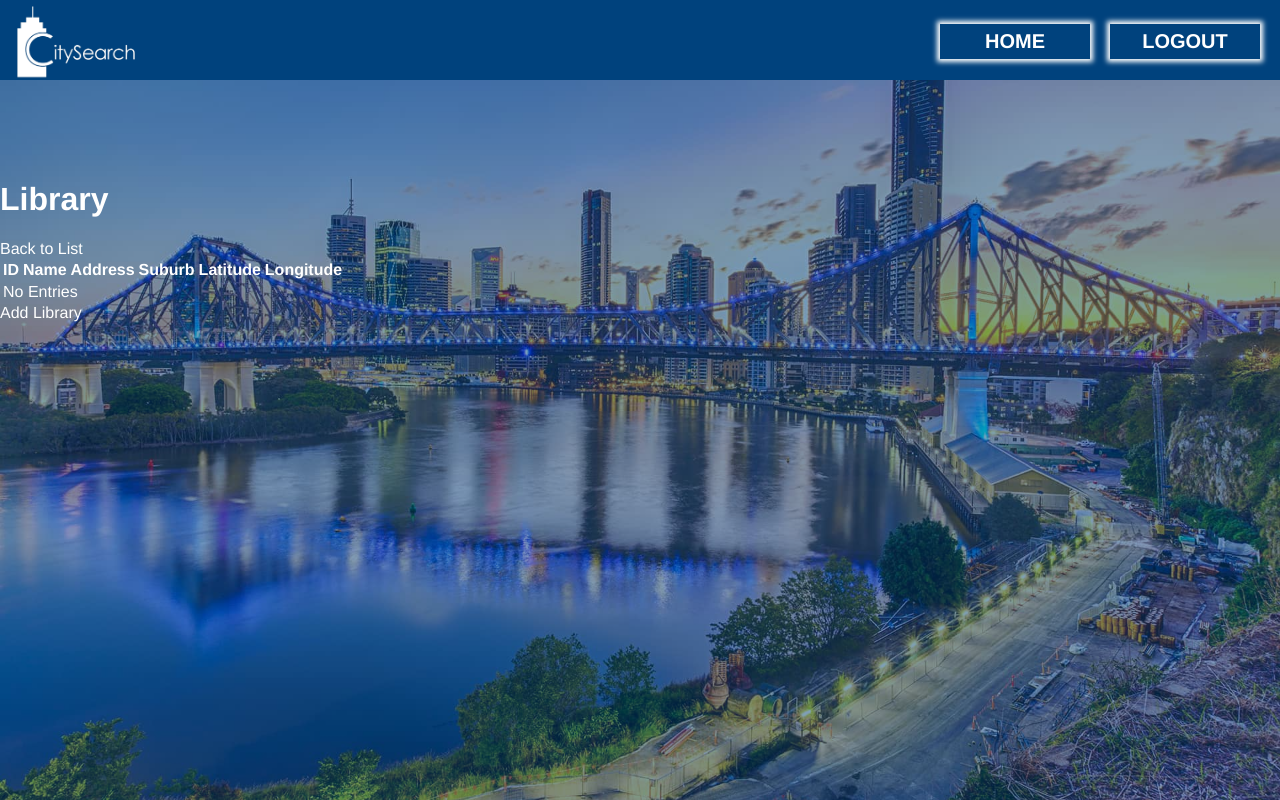
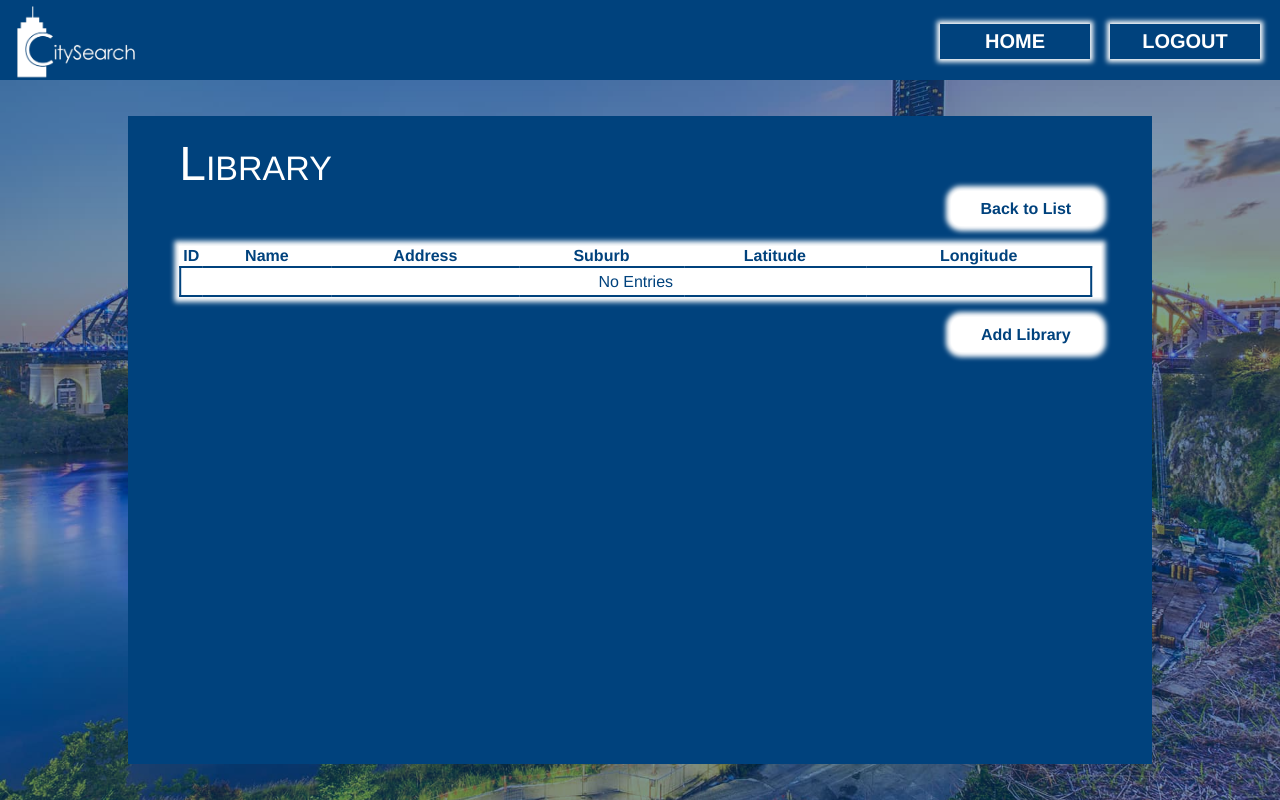
Before and after one commit to thejonnyhall/ifb299, a Django app: page /edit/1/ in a window 1280 px wide. Run offline with Django 3.2, Linux system fonts and the light colour scheme; data comes from the database, SQL or seed files in the repository; both versions use the stored data as it was after the commit.

Commit message:
Finish styling of edit pages

```diff
--- a/park_n_sons/edit/urls.py
+++ b/park_n_sons/edit/urls.py
@@ -6,5 +6,6 @@
     url(r'^$', views.edit, name='edit'),
     url(r'^([0-9]+)/$', views.display, name='display'),
     url(r'^([0-9]+)/add/$', views.add, name='add'),
-    url(r'^([0-9]+)/modify/([0-9]+)/$', views.modify, name='modify')
+    url(r'^([0-9]+)/modify/([0-9]+)/$', views.modify, name='modify'),
+    url(r'^([0-9]+)/delete/([0-9]+)/$', views.delete, name='delete')
 ]
--- a/park_n_sons/edit/views.py
+++ b/park_n_sons/edit/views.py
@@ -92,3 +92,7 @@
     }
 
     return render(request, "modify.html", c)
+
+def delete(request, building, id):
+    Results.objects.get(id=id).delete()
+    return HttpResponseRedirect("/edit/"+building)
--- a/park_n_sons/static/css/edit.css
+++ b/park_n_sons/static/css/edit.css
@@ -13,4 +13,141 @@
     position: relative;
     left: 50%;
     transform: translateX(-50%);
+
+    -o-transition:.5s;
+    -ms-transition:.5s;
+    -moz-transition:.5s;
+    -webkit-transition:.5s;
+    transition:.5s;
+
+    cursor: pointer;
 }
+
+.buildings:hover {
+    background-color: #00427D;
+    color: white;
+}
+
+h1 {
+    margin: 0px;
+    position: relative;
+    top: 20px;
+    left: 5%;
+    font-variant: small-caps;
+    font-size: 48px;
+    font-weight: normal;
+}
+
+#display {
+    width: 80%;
+    height: 90%;
+    position: relative;
+    left: 50%;
+    top: 50%;
+    transform: translateX(-50%) translateY(-50%);
+    background-color: #00427D;
+}
+
+#dataTable {
+    width: 90%;
+    background-color: white;
+    box-shadow: 0px 0px 5px 5px white;
+    color: #00427D;
+    position: relative;
+    left: 50%;
+    transform: translateX(-50%);
+    border-collapse: collapse;
+}
+
+#idCol {
+    width: 20px;
+}
+
+.nameCol {
+    width: 20%;
+    text-align: left!important;
+    padding-left: 5px;
+}
+
+#dataTable td{
+    text-align: center;
+    border: 2px solid #00427D;
+    line-height: 25px;
+}
+
+.btn {
+    display: block;
+    width: 150px;
+    height: 35px;
+    background-color: white;
+    box-shadow: 0px 0px 5px 5px white;
+    border-radius: 10px;
+    line-height: 35px;
+    text-align: center;
+    font-weight: bold;
+    color: #00427D;
+    margin-top: 20px;
+    margin-bottom: 20px;
+    position: relative;
+    left: calc(95% - 150px);
+    -o-transition:.5s;
+    -ms-transition:.5s;
+    -moz-transition:.5s;
+    -webkit-transition:.5s;
+    transition:.5s;
+
+    cursor: pointer;
+}
+
+#backBtn {
+    width: 200px;
+    position: absolute;
+    left: calc(100% - 200px - 20px);
+}
+
+form {
+    padding: 20px;
+}
+
+.fieldWrapper label {
+    display: inline-block;
+    width: 100px;
+}
+
+.fieldWrapper {
+    height: 30px;
+    line-height: 30px;
+}
+
+.fieldWrapper input {
+    width: 300px;
+}
+
+.btn:hover{
+    background-color: #00427D;
+    color: white;
+}
+
+.editDelBtn {
+    color: #00427D;
+    font-variant: small-caps;
+    display: inline-block;
+    width: 45%;
+    min-width: 50px;
+    text-align: center;
+    border: 1px solid #00427D;
+    height: 20px;
+    line-height: 20px;
+    -o-transition:.5s;
+    -ms-transition:.5s;
+    -moz-transition:.5s;
+    -webkit-transition:.5s;
+    transition:.5s;
+
+    cursor: pointer;
+}
+
+.editDelBtn:hover {
+    background-color: #00427D;
+    color: white;
+}
--- a/park_n_sons/static/css/style.css
+++ b/park_n_sons/static/css/style.css
@@ -33,7 +33,9 @@
 
 #content {
     width: 100%;
+    min-width: 1000px;
     top: 80px;
+    height: calc(100% - 80px);
     position: absolute;
     color: white;
 }
--- a/park_n_sons/templates/add.html
+++ b/park_n_sons/templates/add.html
@@ -4,13 +4,13 @@
 {% block stylesheets %}<link rel="stylesheet" href="{% static "css/edit.css" %}">{% endblock %}
 
 {% block content %}
-<div id="content">
+<div id="display">
     {% if not logged_in %}
         <p>Please Login or Register to view this page.</p>
     {% elif not business_owner %}
         <p>You do not have permission to view this page</p>
     {% else %}
-        <a href="{% url 'display' build_id %}">Back to {{building}} List</a>
+        <a href="{% url 'display' build_id %}" class="btn" id="backBtn">Back to {{building}} List</a>
         <form action="{% url 'add' build_id  %}" method="POST">
             {% csrf_token %}
             {% for field in form %}
--- a/park_n_sons/templates/data.html
+++ b/park_n_sons/templates/data.html
@@ -4,35 +4,36 @@
 {% block stylesheets %}<link rel="stylesheet" href="{% static "css/edit.css" %}">{% endblock %}
 
 {% block content %}
-<div id="content">
+<div id="display">
     {% if not logged_in %}
         <p>Please Login or Register to view this page.</p>
     {% endif %}
     <h1>{{building}}</h1>
-    <a href="{% url 'edit' %}">Back to List</a>
-    <table>
+    <a class="btn" href="{% url 'edit' %}">Back to List</a>
+    <table id="dataTable">
         <tr>
-            <th>ID</th>
+            <th id="idCol">ID</th>
             <th>Name</th>
             <th>Address</th>
             <th>Suburb</th>
             <th>Latitude</th>
             <th>Longitude</th>
+            <th></th>
         </tr>
         {% for entry in entry_list %}
             <tr>
                 <td>{{entry.id}}</td>
-                <td>{{entry}}</td>
-                <td>{{entry.address}}</td>
-                <td>{{entry.suburb}}</td>
+                <td class="nameCol">{{entry}}</td>
+                <td class="nameCol">{{entry.address}}</td>
+                <td class="nameCol">{{entry.suburb}}</td>
                 <td>{{entry.lat_coord}}</td>
                 <td>{{entry.long_coord}}</td>
-                <td><a href="{% url 'modify' build_id entry.id %}">Edit</a> <a>Delete</a></td>
+                <td><a class="editDelBtn" href="{% url 'modify' build_id entry.id %}">Edit</a> <a href="{% url 'delete' build_id entry.id %}" class="editDelBtn">Delete</a></td>
             </tr>
         {% empty %}
             <tr><td colspan="6">No Entries</td></tr>
         {% endfor %}
     </table>
-    <a id="addEntryBtn" href="{% url 'add' build_id %}">Add {{building}}</a>
+    <a class="btn" href="{% url 'add' build_id %}">Add {{building}}</a>
 </div>
 {% endblock %}
--- a/park_n_sons/templates/modify.html
+++ b/park_n_sons/templates/modify.html
@@ -4,13 +4,13 @@
 {% block stylesheets %}<link rel="stylesheet" href="{% static "css/edit.css" %}">{% endblock %}
 
 {% block content %}
-<div id="content">
+<div id="display">
     {% if not logged_in %}
         <p>Please Login or Register to view this page.</p>
     {% elif not business_owner %}
         <p>You do not have permission to view this page</p>
     {% else %}
-        <a href="{% url 'display' build_id %}">Back to {{building}} List</a>
+        <a href="{% url 'display' build_id %}" class="btn" id="backBtn">Back to {{building}} List</a>
         <form action="{% url 'modify' build_id entry.id %}" method="POST">
             {% csrf_token %}
             {% for field in form %}
```
Also changed, not shown: park_n_sons/db.sqlite3.
